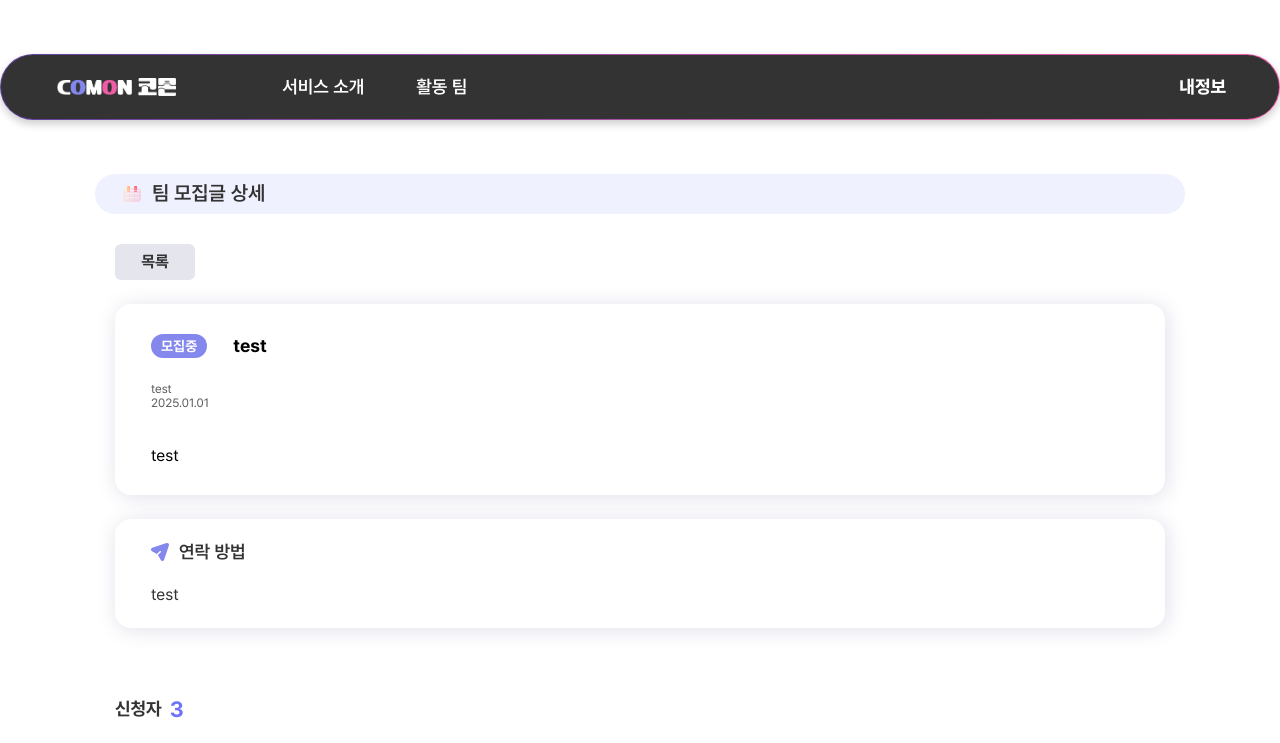
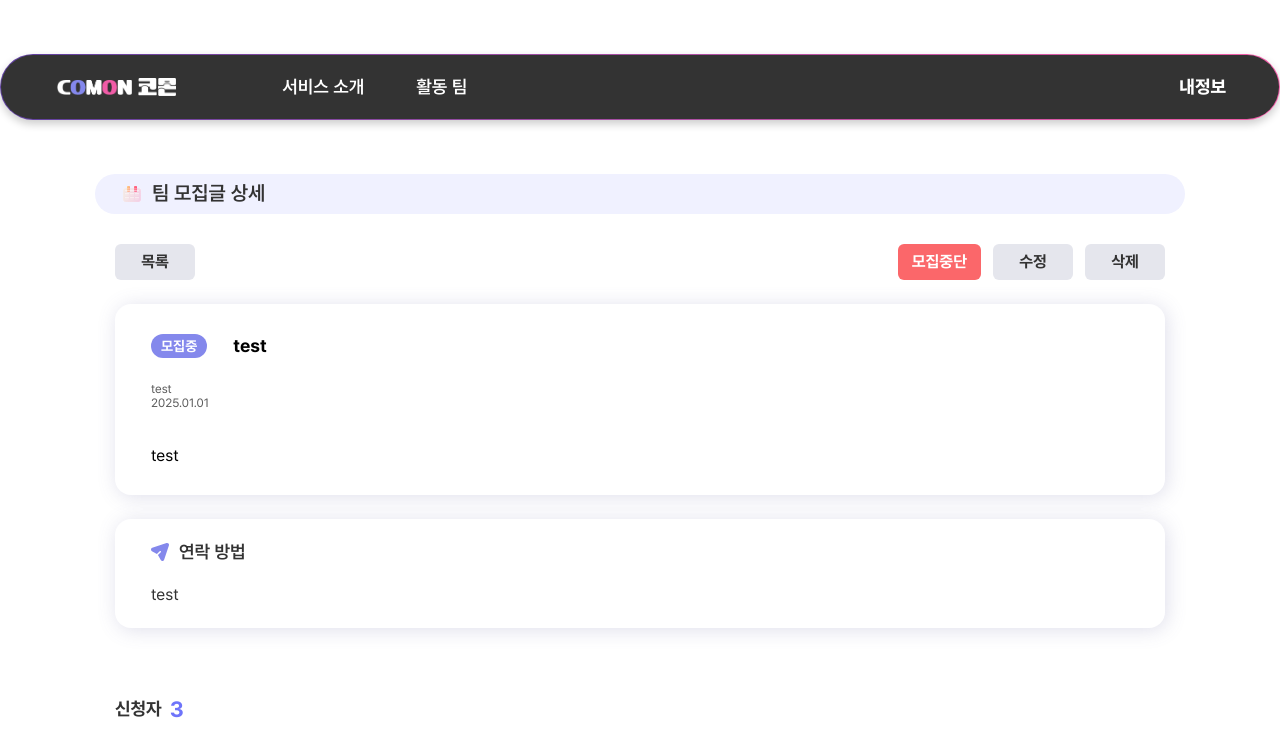
Before and after one commit to PNUMeat/comon-fe, a React (Vite) app: page /team-recruit/detail/3 in a window 1280 px wide. Shown: the top 743 px of the page. Built offline with nearby package versions, Linux system fonts and the light colour scheme.

Commit message:
feat: 모집글 수정 연결

```diff
--- a/src/api/mocks.ts
+++ b/src/api/mocks.ts
@@ -1058,7 +1058,7 @@ export const teamRecruitDetailMock = {
     chatUrl: 'test',
     isRecruiting: true, // TODO:
     memberNickName: 'test',
-    isAuthor: false, // TODO:
+    isAuthor: true, // TODO:
     createdAt: '2025.01.01',
     teamId: null,
     teamApplyResponses: [
--- a/src/components/features/TeamRecruit/TeamRecruitPosting.tsx
+++ b/src/components/features/TeamRecruit/TeamRecruitPosting.tsx
@@ -11,21 +11,24 @@ import { getRecruitDefaultData } from "@/components/features/TeamRecruit/Recruit
 import sendIcon from '@/assets/TeamRecruit/send.svg';
 import TeamRecruitInput from "@/components/features/TeamRecruit/TeamRecruitInput";
 import grayClickIcon from '@/assets/TeamRecruit/grayClick.svg';
-import { createRecruitPost } from "@/api/recruitment";
+import { createRecruitPost, modifyRecruitPost } from "@/api/recruitment";
 import { useLocation } from "react-router-dom";
 import { useAtom, useSetAtom } from "jotai";
 import { alertAtom } from "@/store/modal";
 import { postImagesAtom } from "@/store/posting";
+import { navigate } from "@/api/apiInstance";
 
 export const TeamRecruitPosting = () => {
   const isMobile = window.innerWidth < breakpoints.mobile;
   const location = useLocation();
-  const { teamRecruitBody, teamRecruitTitle, chatUrl, teamId} = location?.state ?? {
+  const { teamRecruitBody, teamRecruitTitle, chatUrl, teamId, recruitId} = location?.state ?? {
     teamRecruitBody: getRecruitDefaultData(isMobile ? "14px" : "18px"),
     teamRecruitTitle: '',
     chatUrl: '',
     teamId: null,
+    recruitId: null,
   };
+
   const [content, setContent] = useState<string>(() => teamRecruitBody);
   const [title, setTitle] = useState(teamRecruitTitle);
   const [url, setUrl] = useState(chatUrl);
@@ -48,6 +51,39 @@ export const TeamRecruitPosting = () => {
       ? teamRecruitBodyTrim.replace(/(<img[^>]*src=")[^"]*(")/g, '$1?$2')
       : teamRecruitBodyTrim;
 
+    if (recruitId) {
+      modifyRecruitPost({
+        teamRecruitTitle: title,
+        teamRecruitBody: teamRecruitBody,
+        image:
+        postImages.length > 0
+        ? postImages
+            .sort((a, b) => {
+              if (a.line !== b.line) {
+                return a.line - b.line;
+              }
+              return a.idx - b.idx;
+            })
+            .map((imgObj) => imgObj.img)
+        : null,
+        chatUrl: url,
+        recruitmentId: recruitId,
+      })
+      .then((res) => {
+        setPostImages([]);
+        console.log(res);
+        navigate(`/team-recruit/detail/${recruitId}`);
+      })
+      .catch((err) => {
+        setAlert({
+          message: err.response.data.message ?? '포스팅 작성에 실패했습니다.',
+          isVisible: true,
+          onConfirm: () => {},
+        });
+      });
+      return;
+    } else {
+
     createRecruitPost({
       teamId: teamId,
       teamRecruitTitle : title,
@@ -68,7 +104,7 @@ export const TeamRecruitPosting = () => {
     .then((res) => {
       setPostImages([]);
       console.log(res);
-      // 게시글 상세 이동해야함
+      navigate(`/team-recruit/detail/${res.teamRecruitId}`);
     })
     .catch((err) => {
       setAlert({
@@ -77,6 +113,7 @@ export const TeamRecruitPosting = () => {
         onConfirm: () => {},
       });
     });
+  }
   };
 
 
--- a/src/pages/TeamRecruit/TeamRecruitDetail.tsx
+++ b/src/pages/TeamRecruit/TeamRecruitDetail.tsx
@@ -439,9 +439,20 @@ export const TeamRecruitDetail = () => {
             >
               {data.isRecruiting ? '모집중단' : '모집재개'}
             </StyledButton>
+              <Link
+                to={`${PATH.TEAM_RECRUIT}/posting`}
+                style={{ textDecoration: 'none' }}
+                state={{
+                  recruitId: recruitId,
+                  teamRecruitTitle: data.teamRecruitTitle,
+                  teamRecruitBody: data.teamRecruitBody,
+                  chatUrl: data.chatUrl,
+                }}
+              >
             <StyledButton backgroundColor="#e5e6ed" color="#333">
               수정
             </StyledButton>
+          </Link>
             <StyledButton
               backgroundColor="#e5e6ed"
               color="#333"
```
